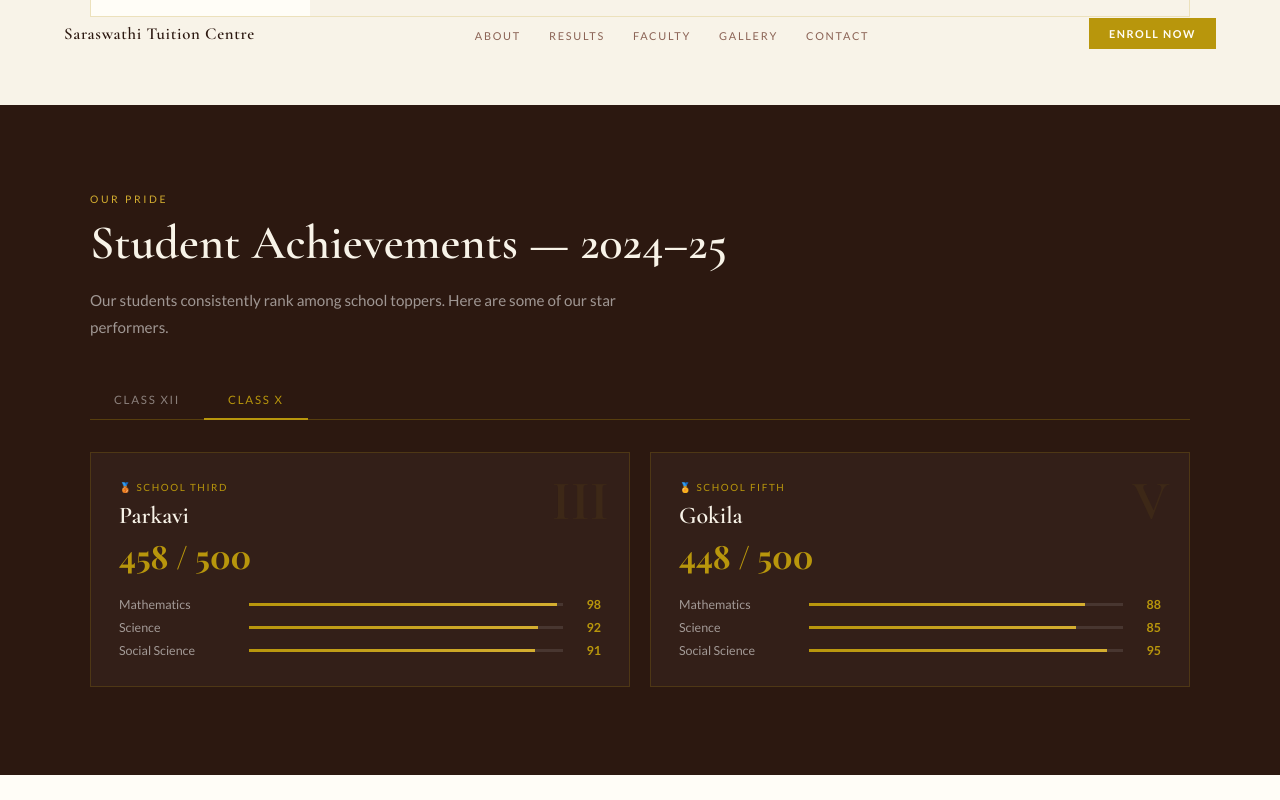
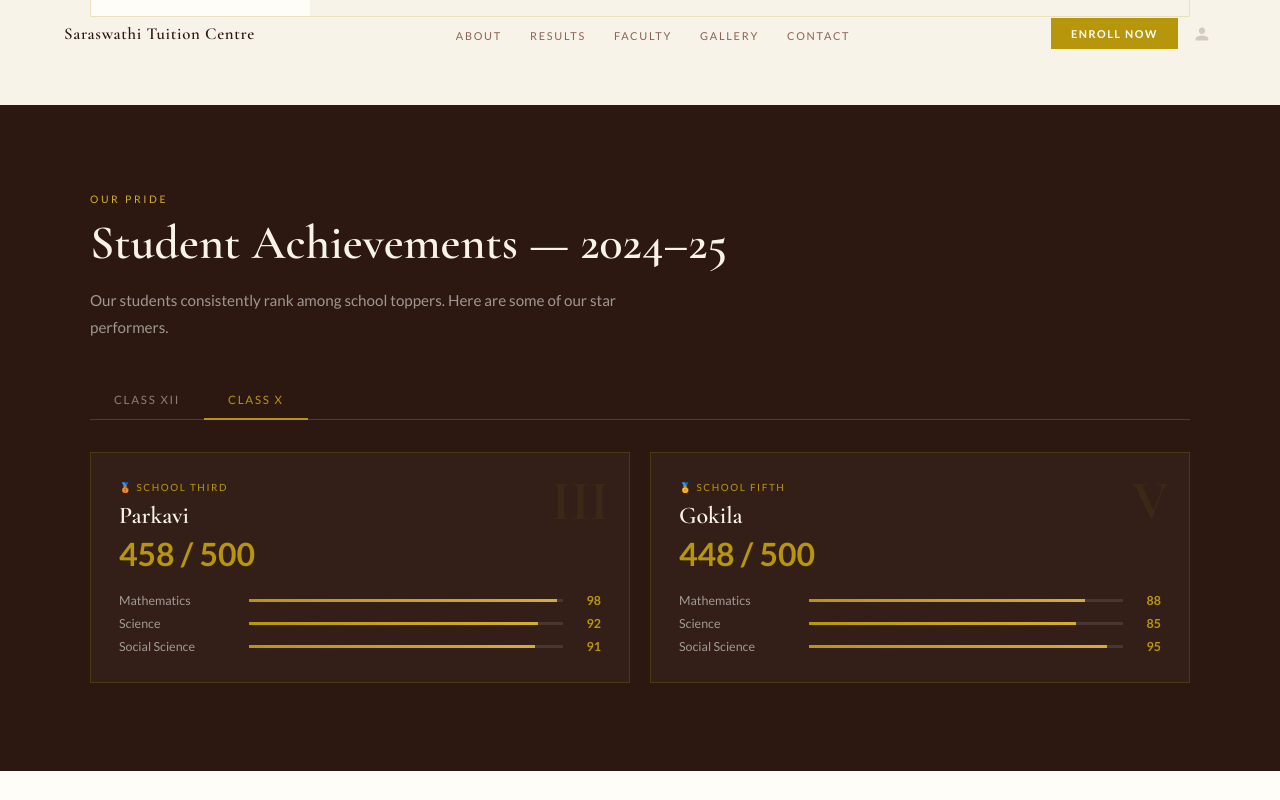
Before and after one commit to Inxanae/sarashwathi-tuition-centre, a website: page index.html in a window 1280 px wide. Both pictures are taken after a click on the button "CLASS X". Shown: the part 2229-3029 px from the top of the page. Drawn offline with nearby package versions, Linux system fonts and the light colour scheme.

Commit message:
Change font family and add owner button in HTML

```diff
--- a/index.html
+++ b/index.html
@@ -353,7 +353,7 @@ body {
 }
 .ach-total {
   font-size: 2rem; font-weight: 700; color: var(--gold);
-  font-family: 'Playfair Display SC', serif;
+  font-family: 'Lato', sans-serif;
   margin-bottom: 20px;
 }
 .ach-subs { display: flex; flex-direction: column; gap: 8px; }
@@ -661,7 +661,12 @@ footer a { color: rgba(255,255,255,0.4); text-decoration: none; }
     <li><a href="#gallery">Gallery</a></li>
     <li><a href="#contact">Contact</a></li>
   </ul>
-  <a class="nav-enroll" href="https://wa.me/919080894665?text=Hello%2C%20I%20am%20interested%20in%20admission%20at%20Saraswathi%20Tuition%20Centre%2C%20Dindigul%20for%20Academic%20Year%202026-27." target="_blank">Enroll Now</a>
+  <div style="display:flex;align-items:center;gap:10px">
+    <a class="nav-enroll" href="https://wa.me/919080894665?text=Hello%2C%20I%20am%20interested%20in%20admission%20at%20Saraswathi%20Tuition%20Centre%2C%20Dindigul%20for%20Academic%20Year%202026-27." target="_blank">Enroll Now</a>
+    <button id="ownerBtn" title="" onclick="document.getElementById('loginPanel').classList.add('active');document.getElementById('uploadPanel').classList.remove('active');document.getElementById('ownerPwd').value='';document.getElementById('loginErr').style.display='none';document.getElementById('ownerModal').classList.add('open')" style="background:none;border:none;padding:6px;opacity:0.18;transition:opacity 0.2s;display:flex;align-items:center;justify-content:center;" onmouseenter="this.style.opacity='0.7'" onmouseleave="this.style.opacity='0.18'">
+      <svg width="16" height="16" viewBox="0 0 24 24" fill="var(--brown)" xmlns="http://www.w3.org/2000/svg"><path d="M12 12c2.7 0 4.8-2.1 4.8-4.8S14.7 2.4 12 2.4 7.2 4.5 7.2 7.2 9.3 12 12 12zm0 2.4c-3.2 0-9.6 1.6-9.6 4.8v2.4h19.2v-2.4c0-3.2-6.4-4.8-9.6-4.8z"/></svg>
+    </button>
+  </div>
 </nav>
 
 
```
